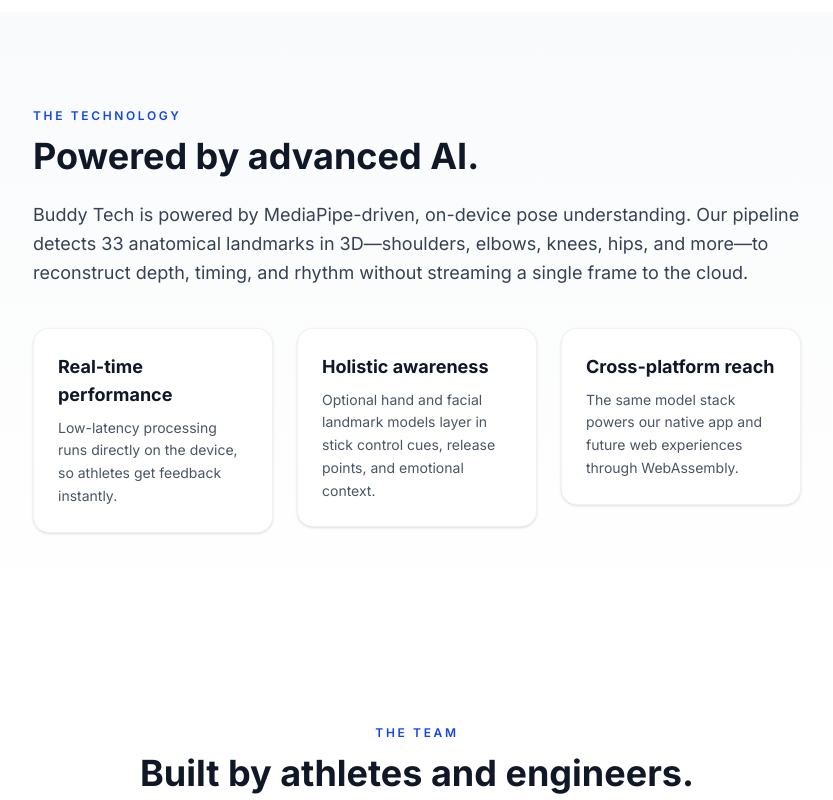
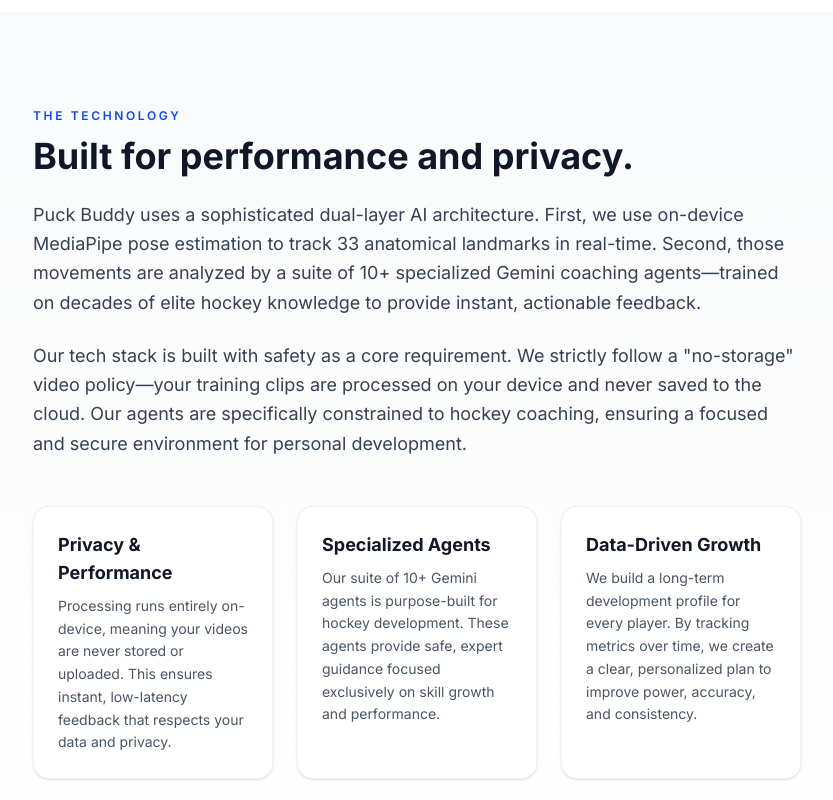
Before and after one commit to jakedibattista/puckbuddywebsite, a Next.js app: page /about in a window 1280 px wide. Shown: the part 1000-1800 px from the top of the page, without its empty margins (223-1056 px from the left). Built offline with nearby package versions, Linux system fonts and the light colour scheme; no server answers.

Commit message:
Update Technology section on about page with Gemini agents and privacy focus

```diff
--- a/src/app/about/page.tsx
+++ b/src/app/about/page.tsx
@@ -91,34 +91,37 @@
                 The technology
               </p>
               <h2 className="text-3xl md:text-4xl font-bold text-gray-900 mb-6">
-                Powered by advanced AI.
+                Built for performance and privacy.
               </h2>
             </ScrollAnimation>
             <ScrollAnimation delay={0.1}>
               <div className="space-y-6 text-lg text-gray-700 leading-relaxed">
                 <p>
-                  Buddy Tech is powered by MediaPipe-driven, on-device pose understanding. Our pipeline detects 33 anatomical landmarks in 3D—shoulders, elbows, knees, hips, and more—to reconstruct depth, timing, and rhythm without streaming a single frame to the cloud.
+                  Puck Buddy uses a sophisticated dual-layer AI architecture. First, we use on-device MediaPipe pose estimation to track 33 anatomical landmarks in real-time. Second, those movements are analyzed by a suite of 10+ specialized Gemini coaching agents—trained on decades of elite hockey knowledge to provide instant, actionable feedback.
+                </p>
+                <p>
+                  Our tech stack is built with safety as a core requirement. We strictly follow a &quot;no-storage&quot; video policy—your training clips are processed on your device and never saved to the cloud. Our agents are specifically constrained to hockey coaching, ensuring a focused and secure environment for personal development.
                 </p>
               </div>
             </ScrollAnimation>
 
-            <div className="grid md:grid-cols-3 gap-6 mt-10">
+            <div className="grid md:grid-cols-3 gap-6 mt-12">
               {[
                 {
-                  title: "Real-time performance",
-                  desc: "Low-latency processing runs directly on the device, so athletes get feedback instantly.",
+                  title: "Privacy & Performance",
+                  desc: "Processing runs entirely on-device, meaning your videos are never stored or uploaded. This ensures instant, low-latency feedback that respects your data and privacy.",
                 },
                 {
-                  title: "Holistic awareness",
-                  desc: "Optional hand and facial landmark models layer in stick control cues, release points, and emotional context.",
+                  title: "Specialized Agents",
+                  desc: "Our suite of 10+ Gemini agents is purpose-built for hockey development. These agents provide safe, expert guidance focused exclusively on skill growth and performance.",
                 },
                 {
-                  title: "Cross-platform reach",
-                  desc: "The same model stack powers our native app and future web experiences through WebAssembly.",
+                  title: "Data-Driven Growth",
+                  desc: "We build a long-term development profile for every player. By tracking metrics over time, we create a clear, personalized plan to improve power, accuracy, and consistency.",
                 },
               ].map((item, index) => (
                 <ScrollAnimation key={item.title} delay={index * 0.1}>
-                  <div className="rounded-2xl border border-black/5 bg-white p-6 shadow-sm hover:shadow-lg transition-shadow">
+                  <div className="rounded-2xl border border-black/5 bg-white p-6 shadow-sm hover:shadow-lg transition-shadow h-full">
                     <h3 className="text-lg font-bold text-gray-900 mb-2">{item.title}</h3>
                     <p className="text-sm text-gray-600 leading-relaxed">{item.desc}</p>
                   </div>
```
